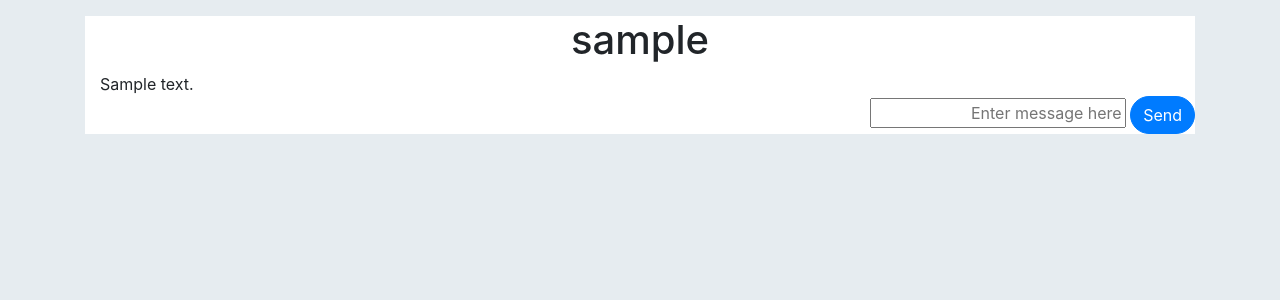
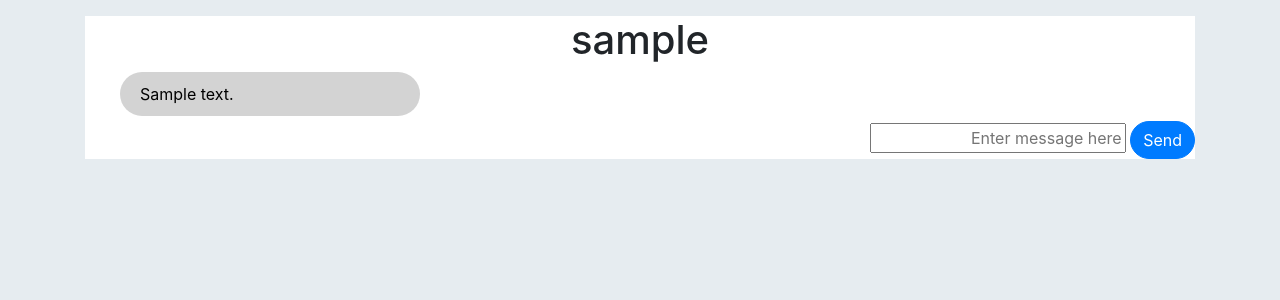
Before and after one commit to jyahn/warbler, a Flask app: template templates/show-thread.html in a window 1280 px wide. Shown: the part 46-346 px from the top of the page. Run offline with Flask 2, Linux system fonts and the light colour scheme; tables that the repository leaves empty hold one stand-in row (values such as "Sample post"); the template is opened without the code that fills it: values that come from a table or form of the project are taken from there, most other values are stand-ins (such as "Sample title", 1, 10 or a date in 2020); some libraries are stand-ins or nearby versions.

Commit message:
updating dm styling

```diff
--- a/static/stylesheets/style.css
+++ b/static/stylesheets/style.css
@@ -541,6 +541,9 @@ p.card-bio {
   flex: 1;
 }
 
+
+
+
 .dm.container {
   background-color: white;
 }
@@ -549,7 +552,7 @@ p.card-bio {
   text-align: center;
 }
 
-.self.dm-row {
+.my.dm-row {
   background-color: rgb(0, 121, 255);
   color: white;
   max-width: 300px;
--- a/templates/show-thread.html
+++ b/templates/show-thread.html
@@ -5,9 +5,9 @@
     <div class="dm-list">
       {% for dm in thread.dms %}
       {% if dm.author == g.user.id %}
-    <div class="self dm-row ml-auto">{{dm.text}}</div>
+          <div class="my dm-row ml-auto">{{dm.text}}</div>
           {% else %}
-    <div class="other dm-row">{{dm.text}}</div>
+          <div class="their dm-row">{{dm.text}}</div>
       {% endif %}
       {% endfor %}
     </div>
```
Lines whose indentation alone changed are shown as unchanged.
